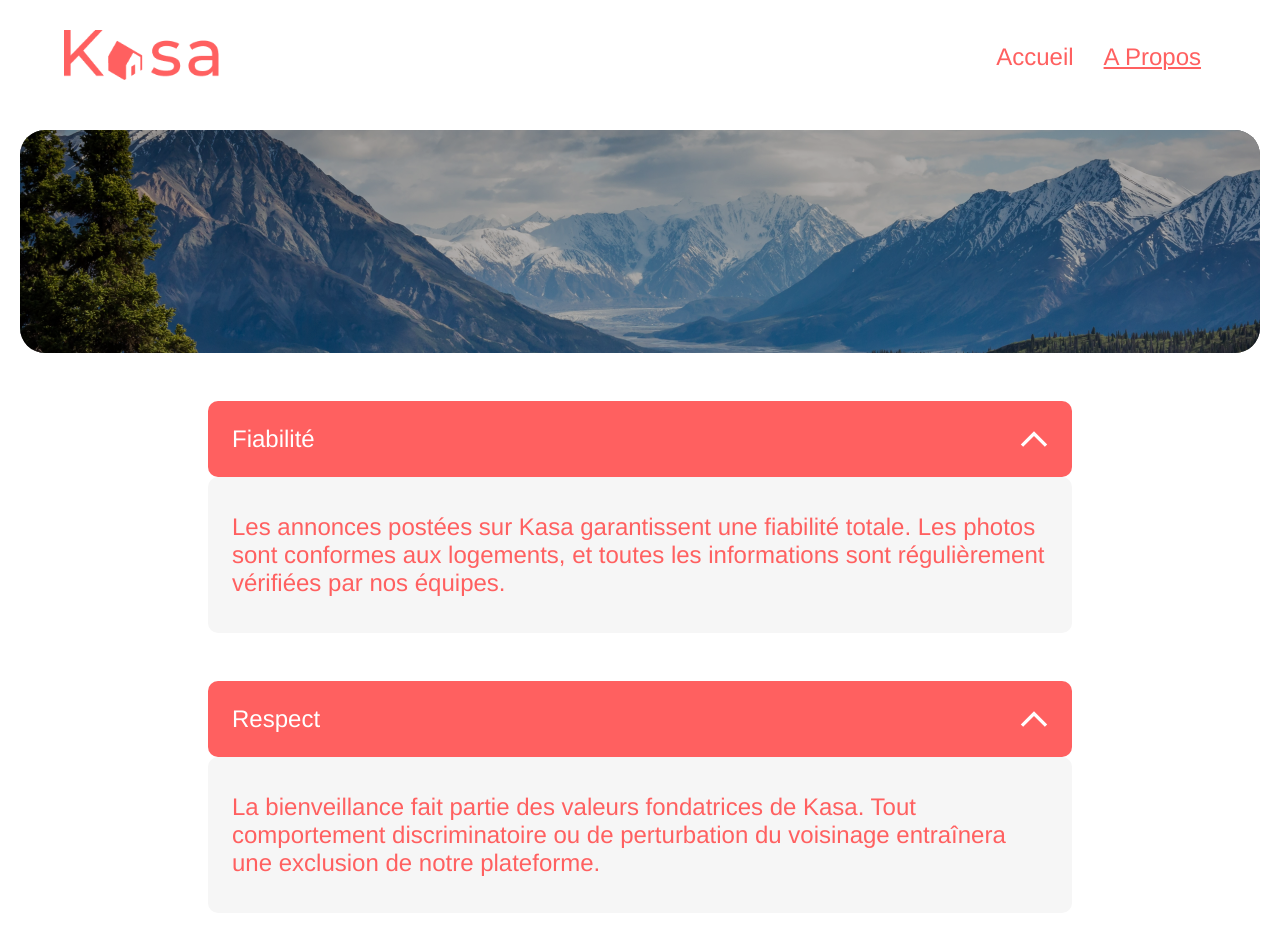
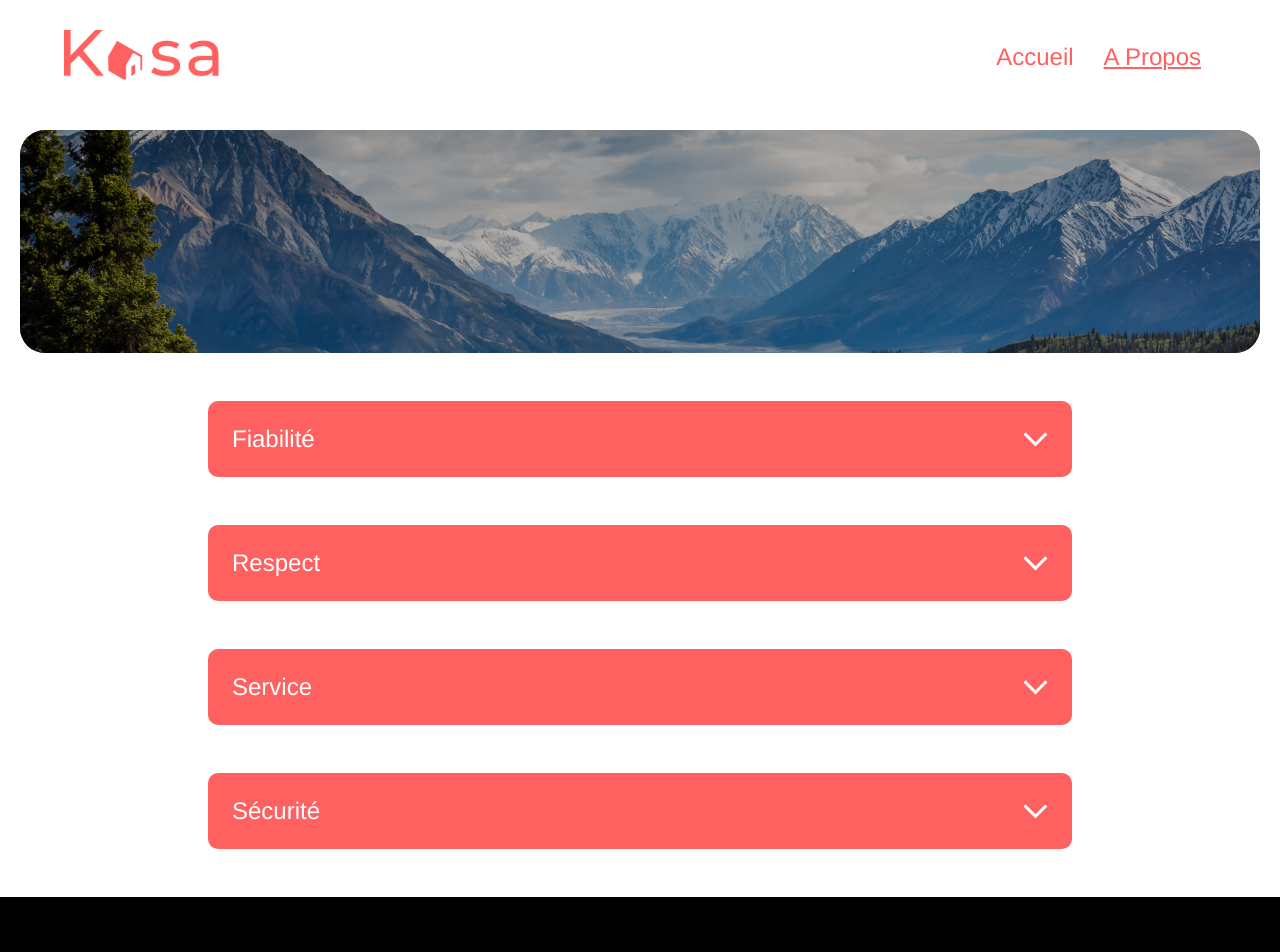
Before and after one commit to logan-ncz/kasa, a React (Create React App) app in the folder kasa/: page /a_propos in a window 1280 px wide. Shown: the top 952 px of the page. Built offline with nearby package versions, Linux system fonts and the light colour scheme.

Commit message:
collapses close start

```diff
--- a/kasa/src/pages/A_propos/index.jsx
+++ b/kasa/src/pages/A_propos/index.jsx
@@ -6,13 +6,13 @@ import { useState } from 'react';
 
 export default function About() {
 
-    const [ openCloseFiabilite , setOpenCloseFiabilite ] = useState(true);
+    const [ openCloseFiabilite , setOpenCloseFiabilite ] = useState(false);
 
-    const [ openCloseRespect , setOpenCloseRespect ] = useState(true);
+    const [ openCloseRespect , setOpenCloseRespect ] = useState(false);
 
-    const [ openCloseService , setOpenCloseService ] = useState(true);
+    const [ openCloseService , setOpenCloseService ] = useState(false);
 
-    const [ openCloseSecurite , setOpenCloseSecurite ] = useState(true);
+    const [ openCloseSecurite , setOpenCloseSecurite ] = useState(false);
 
 
     // const [ openClose, setOpenClose ] = useState({
--- a/kasa/src/pages/Fiche_logement/index.jsx
+++ b/kasa/src/pages/Fiche_logement/index.jsx
@@ -23,9 +23,9 @@ function FicheLogement() {
 
     const [ imagesIndex , ChangeIndex ] = useState(0);
 
-    const [ openCloseDescription , setOpenCloseDescription ] = useState(true);
+    const [ openCloseDescription , setOpenCloseDescription ] = useState(false);
 
-    const [ openCloseEquipements , setOpenCloseEquipements ] = useState(true);
+    const [ openCloseEquipements , setOpenCloseEquipements ] = useState(false);
 
     const changeImage = function(indexFunc){
         console.log(images);
```
Also changed, not shown: kasa/src/utils/style/Atoms.jsx (added).
